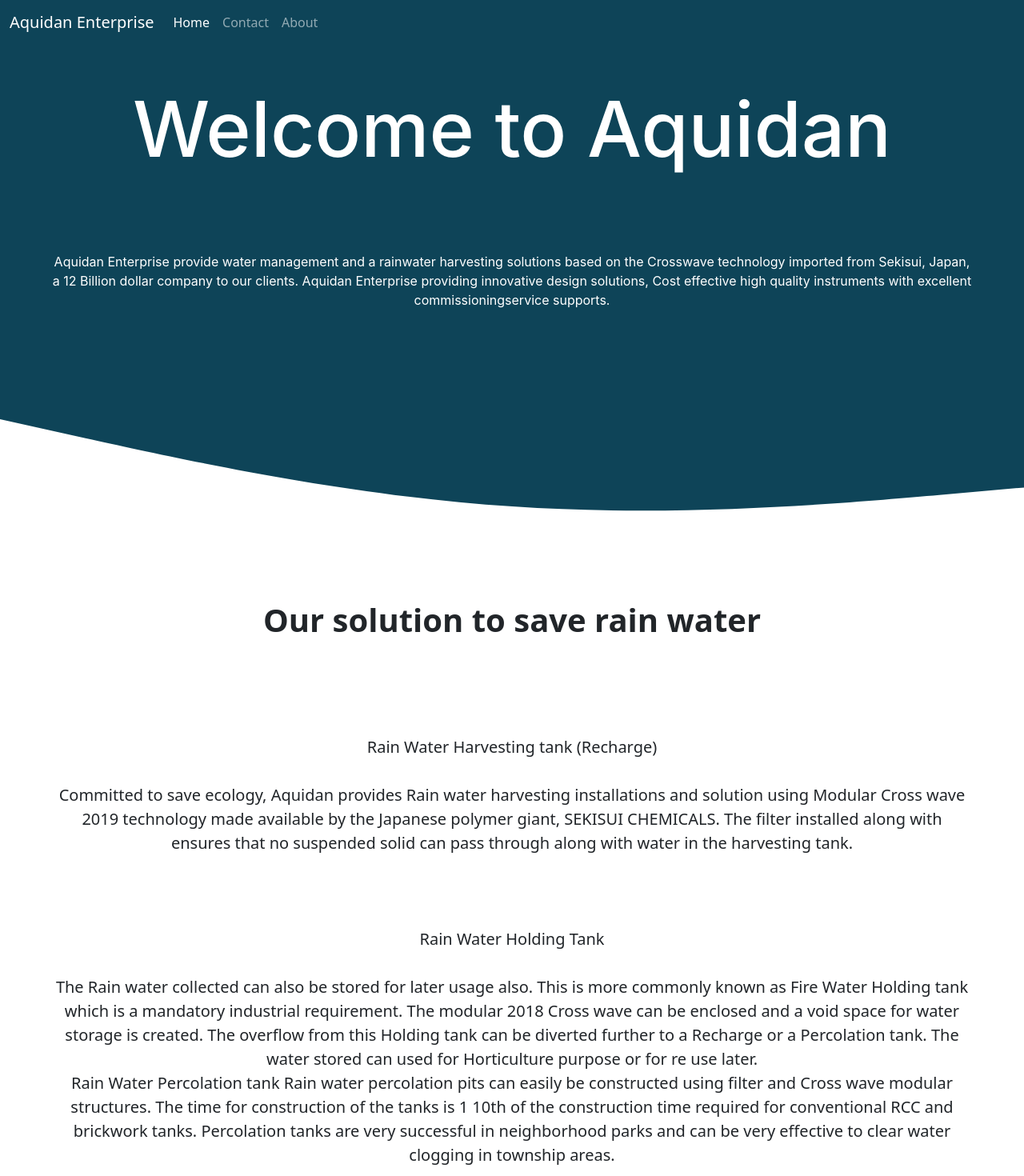
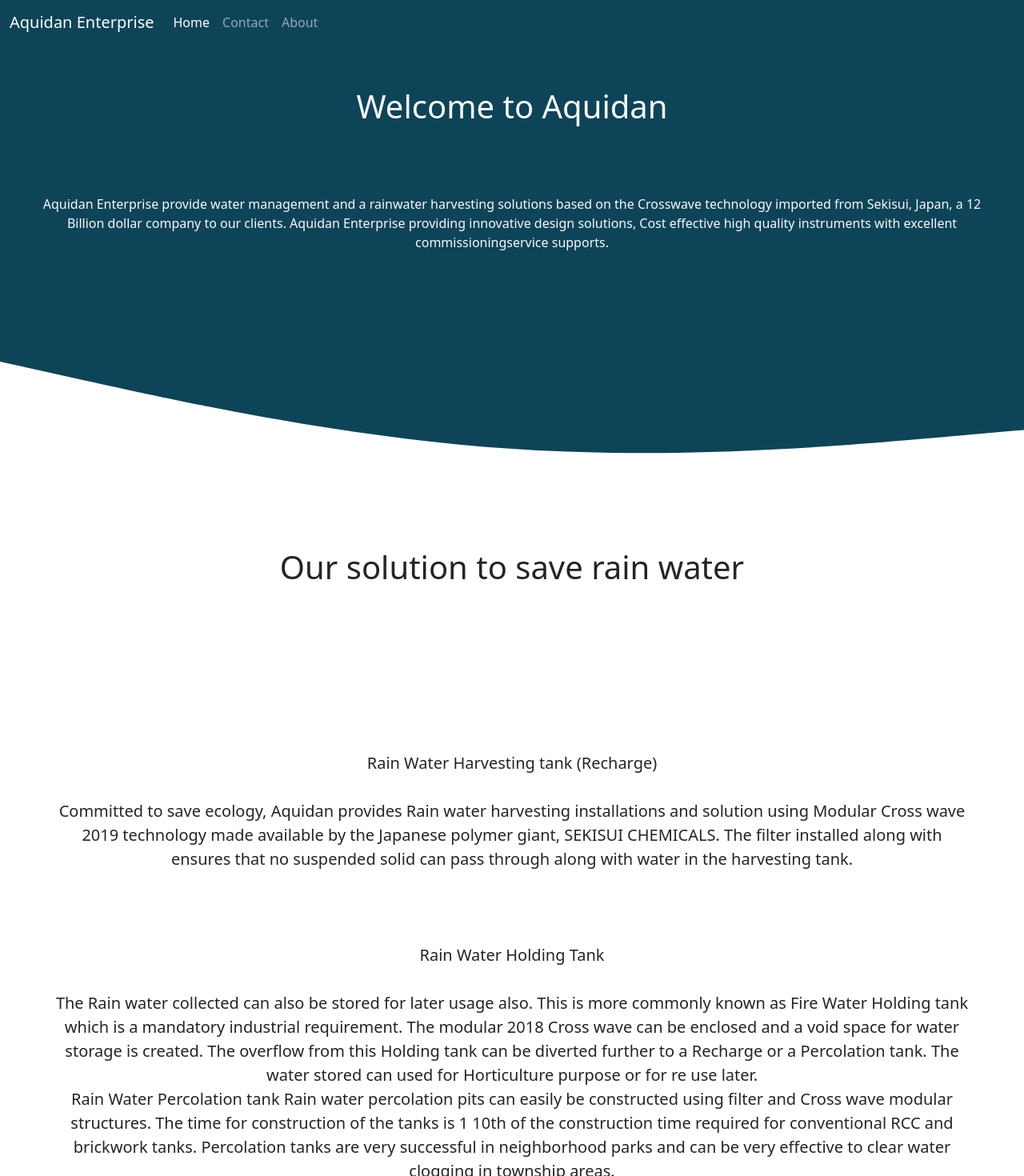
Before and after one commit to Aatish13/AquidanUI, an Angular app: page / in a window 1280 px wide. Shown: the top 1470 px of the page at 80% size. Built offline with nearby package versions, Linux system fonts and the light colour scheme.

Commit message:
First Release

```diff
--- a/src/app/about-us/about-us.component.html
+++ b/src/app/about-us/about-us.component.html
@@ -1,29 +1,30 @@
-<div class="text-atcenter">
-  <div class="row">
-    <div class="curved-div bg-primdark col ">
+<div style="margin-top: -1px;">
+  <div class=" bg-primdark">
       <br>
       <br>
-      <div class=" ">
-        <h1>Mission Statement</h1>
+      <div class=" row">
+        <p class="fs-1 text-atcenter text-light">Mission Statement</p>
         <br>
-        <p style="padding: 4rem;">
+        <p class="text-light text-atcenter" style="padding: 4rem;">
           Aquidan Enterprise is a leader in providing Rainwater Harvesting and Filtration solutions through 'best in
           class' products using beast technology. We customize and design green eco-friendly systems to conserve and
           re-use water at your premises.
 
         </p>
       </div>
-      <svg xmlns="http://www.w3.org/2000/svg" viewBox="0 0 1439 319">
+    </div>
+   <div>
+    <svg xmlns="http://www.w3.org/2000/svg" class="bg-primdark" viewBox="0 0 1439 319">
       <path fill="#fff" fill-opacity="1"
         d="M0,64L120,90.7C240,117,480,171,720,186.7C960,203,1200,181,1320,170.7L1440,160L1440,320L1320,320C1200,320,960,320,720,320C480,320,240,320,120,320L0,320Z">
       </path>
     </svg>
    </div>
-    <p>
-    </p>
-    <h3><b>Vision Statement:</b></h3>
+   <div class="text-atcenter">
+
+  <p class="fs-1 text-atcenter text-dark p-9">Vision Statement:</p>
   <p>Our vision is to become India's leading water and environment Management Company and contribute towards the
     conversation of precious natural resource called water.</p>
+</div>
 
   </div>
-</div>
--- a/src/app/contact-us/contact-us.component.html
+++ b/src/app/contact-us/contact-us.component.html
@@ -1,12 +1,8 @@
-<div >
-    <div class="row">
-        <div class="curved-div bg-primdark col">
+<div style="margin-top: -1px;">
+    <div class=" bg-primdark">
+        <p class="fs-1 text-atcenter text-light">Contact US</p>
         <br>
-            <br>
-            <div class="  container">
-                <h1>Contact US</h1>
-                <br>
-                <div class="container-sm ">
+        <div class="container-sm">
             <div class="row p-4 justify-content-center">
                 <div class="col-md-1">
                     <svg xmlns="http://www.w3.org/2000/svg" width="13" height="22" viewBox="0 0 13 22">
@@ -23,7 +19,9 @@
                     </svg>
                 </div>
                 <div class="col-md-6 text-atleft ">
-                      <a href="tel:+919825033480" class="link-light"> <p>+91 9824033480</p></a>
+                    <a href="tel:+919825033480" class="link-light">
+                        <p>+91 9824033480</p>
+                    </a>
                 </div>
             </div>
             <div class="row p-4 justify-content-center">
@@ -42,7 +40,9 @@
                     </svg>
                 </div>
                 <div class="col-md-6 text-atleft">
-                        <a href="mailto:aquidan5@gmail.com" class="link-light">   <p>aquidan5@gmail.com</p></a>
+                    <a href="mailto:aquidan5@gmail.com" class="link-light">
+                        <p>aquidan5@gmail.com</p>
+                    </a>
                 </div>
             </div>
             <div class="row p-4 justify-content-center ">
@@ -55,12 +55,16 @@
                                 }
                             </style>
                         </defs>
-                            <path id="ic_language_24px" class="cls-1" d="M11.99,2A10,10,0,1,0,22,12,10,10,0,0,0,11.99,2Zm6.93,6H15.97a15.649,15.649,0,0,0-1.38-3.56A8.03,8.03,0,0,1,18.92,8ZM12,4.04A14.087,14.087,0,0,1,13.91,8H10.09A14.087,14.087,0,0,1,12,4.04ZM4.26,14a7.822,7.822,0,0,1,0-4H7.64a16.515,16.515,0,0,0-.14,2,16.515,16.515,0,0,0,.14,2Zm.82,2H8.03a15.649,15.649,0,0,0,1.38,3.56A7.987,7.987,0,0,1,5.08,16ZM8.03,8H5.08A7.987,7.987,0,0,1,9.41,4.44,15.649,15.649,0,0,0,8.03,8ZM12,19.96A14.087,14.087,0,0,1,10.09,16h3.82A14.087,14.087,0,0,1,12,19.96ZM14.34,14H9.66a14.713,14.713,0,0,1-.16-2,14.585,14.585,0,0,1,.16-2h4.68a14.585,14.585,0,0,1,.16,2A14.713,14.713,0,0,1,14.34,14Zm.25,5.56A15.649,15.649,0,0,0,15.97,16h2.95A8.03,8.03,0,0,1,14.59,19.56ZM16.36,14a16.515,16.515,0,0,0,.14-2,16.515,16.515,0,0,0-.14-2h3.38a7.822,7.822,0,0,1,0,4Z" transform="translate(-2 -2)"/>
+                        <path id="ic_language_24px" class="cls-1"
+                            d="M11.99,2A10,10,0,1,0,22,12,10,10,0,0,0,11.99,2Zm6.93,6H15.97a15.649,15.649,0,0,0-1.38-3.56A8.03,8.03,0,0,1,18.92,8ZM12,4.04A14.087,14.087,0,0,1,13.91,8H10.09A14.087,14.087,0,0,1,12,4.04ZM4.26,14a7.822,7.822,0,0,1,0-4H7.64a16.515,16.515,0,0,0-.14,2,16.515,16.515,0,0,0,.14,2Zm.82,2H8.03a15.649,15.649,0,0,0,1.38,3.56A7.987,7.987,0,0,1,5.08,16ZM8.03,8H5.08A7.987,7.987,0,0,1,9.41,4.44,15.649,15.649,0,0,0,8.03,8ZM12,19.96A14.087,14.087,0,0,1,10.09,16h3.82A14.087,14.087,0,0,1,12,19.96ZM14.34,14H9.66a14.713,14.713,0,0,1-.16-2,14.585,14.585,0,0,1,.16-2h4.68a14.585,14.585,0,0,1,.16,2A14.713,14.713,0,0,1,14.34,14Zm.25,5.56A15.649,15.649,0,0,0,15.97,16h2.95A8.03,8.03,0,0,1,14.59,19.56ZM16.36,14a16.515,16.515,0,0,0,.14-2,16.515,16.515,0,0,0-.14-2h3.38a7.822,7.822,0,0,1,0,4Z"
+                            transform="translate(-2 -2)" />
                     </svg>
 
                 </div>
                 <div class="col-md-6 text-atleft">
-                        <a href="www.aquidan.in" class="link-light">  <p>www.aquidan.in</p></a>
+                    <a href="www.aquidan.in" class="link-light">
+                        <p>www.aquidan.in</p>
+                    </a>
                 </div>
             </div>
             <div class="row p-4 justify-content-center">
@@ -73,12 +77,14 @@
                                 }
                             </style>
                         </defs>
-                            <path id="ic_place_24px" class="cls-1" d="M12,2A7,7,0,0,0,5,9c0,5.25,7,13,7,13s7-7.75,7-13A7,7,0,0,0,12,2Zm0,9.5A2.5,2.5,0,1,1,14.5,9,2.5,2.5,0,0,1,12,11.5Z" transform="translate(-5 -2)"/>
+                        <path id="ic_place_24px" class="cls-1"
+                            d="M12,2A7,7,0,0,0,5,9c0,5.25,7,13,7,13s7-7.75,7-13A7,7,0,0,0,12,2Zm0,9.5A2.5,2.5,0,1,1,14.5,9,2.5,2.5,0,0,1,12,11.5Z"
+                            transform="translate(-5 -2)" />
                     </svg>
 
                 </div>
                 <div class="col-md-6 text-atleft">
-                            <a href="https://goo.gl/maps/Vptaa9cVU71S4jxaA"  class="link-light">
+                    <a href="https://goo.gl/maps/Vptaa9cVU71S4jxaA" class="link-light">
                         <p>1st Floor, Shreeji Complex,
                             D.S.P Road, Adiwada,
                             Gandhinagar,
@@ -89,11 +95,9 @@
             </div>
         </div>
     </div>
-            <svg xmlns="http://www.w3.org/2000/svg" viewBox="0 0 1439 319">
+    <svg xmlns="http://www.w3.org/2000/svg" class="bg-primdark"  viewBox="0 0 1439 319">
         <path fill="#fff" fill-opacity="1"
             d="M0,64L120,90.7C240,117,480,171,720,186.7C960,203,1200,181,1320,170.7L1440,160L1440,320L1320,320C1200,320,960,320,720,320C480,320,240,320,120,320L0,320Z">
         </path>
     </svg>
 </div>
-    </div>
-</div>
--- a/src/app/home/home.component.html
+++ b/src/app/home/home.component.html
@@ -1,27 +1,29 @@
-<div class="text-atcenter">
-  <div class="row">
-
-    <div class="curved-div bg-primdark col">
+<div style="margin-top: -1px;">
+  <div class=" bg-primdark">
     <br>
     <br>
-      <div class="">
-        <h1>Welcome to Aquidan</h1>
+    <div class="row">
+      <p class="fs-1 text-atcenter text-light p-9">Welcome to Aquidan</p>
       <br>
-        <p style="padding: 4rem;">
+      <p class="text-light text-atcenter" style="padding: 4rem;">
         Aquidan Enterprise provide water management and a rainwater harvesting solutions based on the Crosswave
         technology imported from Sekisui, Japan, a 12 Billion dollar company to our clients.
         Aquidan Enterprise providing innovative design solutions, Cost effective high quality instruments with
         excellent commissioningservice supports.
       </p>
     </div>
-      <svg xmlns="http://www.w3.org/2000/svg" viewBox="0 0 1439 319">
+
+  </div>
+  <div>
+  <svg xmlns="http://www.w3.org/2000/svg" class="bg-primdark" viewBox="0 0 1439 319">
     <path fill="#fff" fill-opacity="1"
       d="M0,64L120,90.7C240,117,480,171,720,186.7C960,203,1200,181,1320,170.7L1440,160L1440,320L1320,320C1200,320,960,320,720,320C480,320,240,320,120,320L0,320Z">
     </path>
   </svg>
 </div>
-    <div class="text-dark">
-      <h1><b>Our solution to save rain water</b></h1>
+  <div class="">
+    <div class="text-dark fs-1 text-atcenter ">
+      <p class="fs-1 text-atcenter text-dark p-9">Our solution to save rain water</p>
       <br>
       <br>
       <p class="lead" style="padding: 4rem;">
@@ -52,13 +54,15 @@
 
       </p>
     </div>
-    <svg xmlns="http://www.w3.org/2000/svg" class="bg-primdark" viewBox="2 2 1438 318">
+  </div>
+  <svg xmlns="http://www.w3.org/2000/svg" class="bg-primdark " viewBox="2 2 1438 318">
     <path fill="#ffff" fill-opacity="1"
       d="M0,192L60,208C120,224,240,256,360,234.7C480,213,600,139,720,117.3C840,96,960,128,1080,154.7C1200,181,1320,203,1380,213.3L1440,224L1440,0L1380,0C1320,0,1200,0,1080,0C960,0,840,0,720,0C600,0,480,0,360,0C240,0,120,0,60,0L0,0Z">
     </path>
   </svg>
+  <div class="">
     <div class="text-light bg-primdark">
-      <h1>Water filter</h1>
+      <p class="fs-1 text-atcenter text-light p-9">Water filter</p>
       <p style="padding: 4rem;">
 
         Water filter removes impurities by lowering contamination of water using a fine physical barrier, a chemical
@@ -75,6 +79,6 @@
 
       <br>
     </div>
+  </div>
 
 </div>
-</div>
--- a/src/index.html
+++ b/src/index.html
@@ -1,5 +1,5 @@
 <!doctype html>
-<html lang="en">
+<html class=" w-100 "  lang="en">
 <head>
   <meta charset="utf-8">
   <title>AquidanUI</title>
@@ -7,7 +7,7 @@
   <meta name="viewport" content="width=device-width, initial-scale=1">
   <link rel="icon" type="image/x-icon" href="favicon.ico">
  </head>
-<body class=" w-100 "  >
+<body class=""  >
   <app-root></app-root>
 </body>
 </html>
--- a/src/styles.css
+++ b/src/styles.css
@@ -2,7 +2,6 @@
 .curved-div {
     color: #FFF;
     text-align: center;
-    width:100%;
   }
   .curved-div h1 {
     font-size: 6rem;
@@ -32,3 +31,11 @@
   .text-atcenter{
 text-align: center;
   }
+
+  .heading{
+    font-size:2rem;
+  }
+
+  .m-ng1{
+    margin: 0px;
+  }
```
Lines whose indentation alone changed are shown as unchanged.
